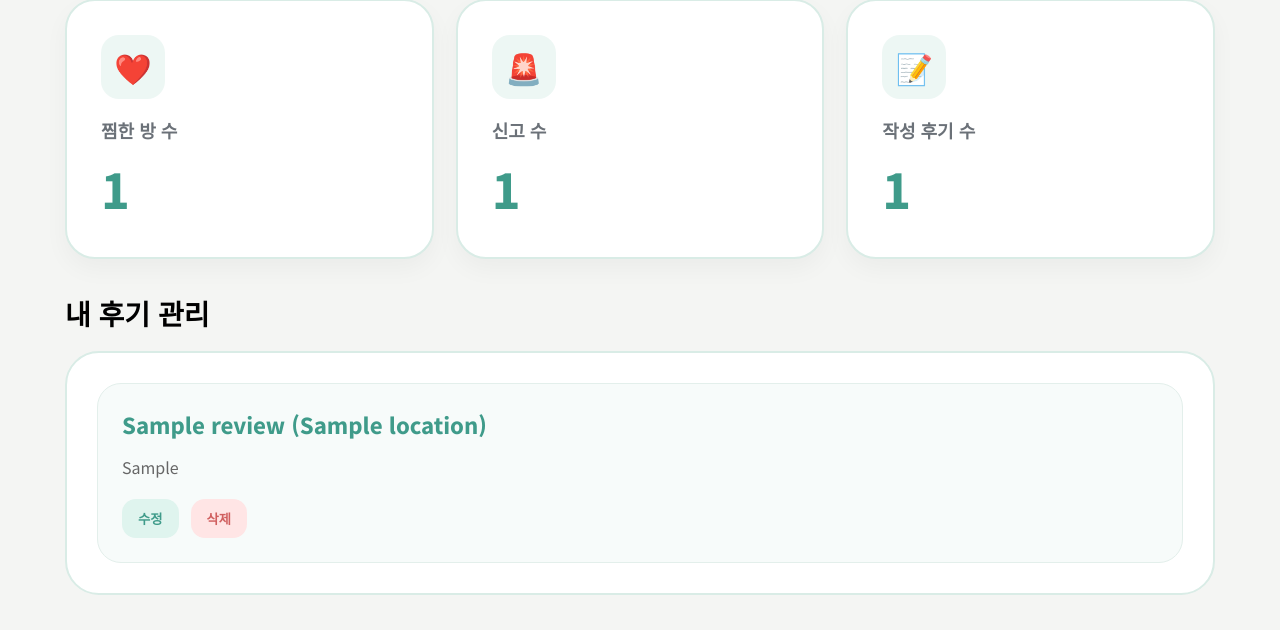
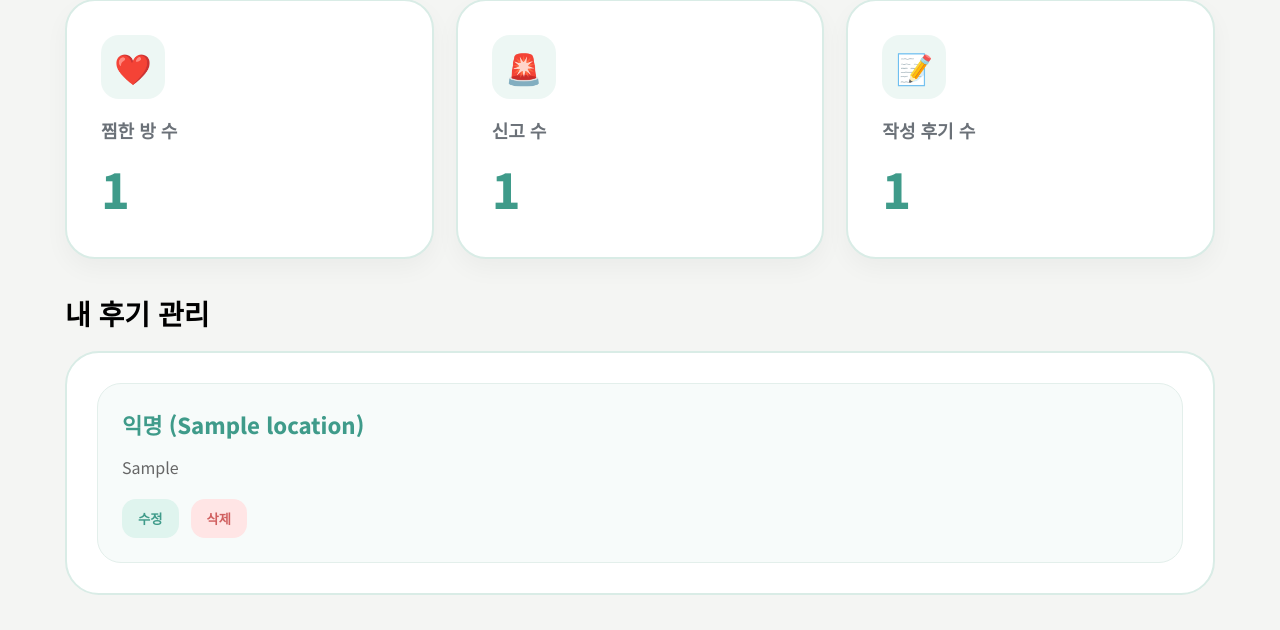
Before and after one commit to hanhee3997/Haedal_Hackathon, a Flask app: template templates/mypage.html in a window 1280 px wide. Shown: the part 370-1000 px from the top of the page. Run offline with Flask 3, Linux system fonts and the light colour scheme; the template is opened without the code that fills it: most values are stand-ins (such as "Sample title", 1, 10 or a date in 2020); parts of the project's set-up code (start-up, migrations or seed data) failed here and were passed over.

Commit message:
작성 후기 수 카운트 수정 1차

```diff
--- a/app.py
+++ b/app.py
@@ -250,7 +250,7 @@ def mypage():
                 user_email_clean = user_email.replace(' ', '')
                 if row.get('writer') == 'webhook' and user_email_clean in honey_tip_clean:
                     my_reviews.append(row)
-                elif row.get('writer') == user_id:
+                elif row.get('writer') == user_id or row.get('writer') == 'webhook':
                     my_reviews.append(row)
     # 2. 찜 데이터 로드
     my_wishes = []
--- a/templates/mypage.html
+++ b/templates/mypage.html
@@ -75,7 +75,7 @@
                 {% for review in my_reviews %}
                 <div class="review-card">
                     <div class="review-top">
-                        <div class="review-title">{{ review.name }} ({{ review.location }})</div>
+                        <div class="review-title">익명 ({{ review.location }})</div>
                     </div>
                     <div class="review-desc">
                         {{ review.pros_cons }}
```
Also changed, not shown: 1 other file.
